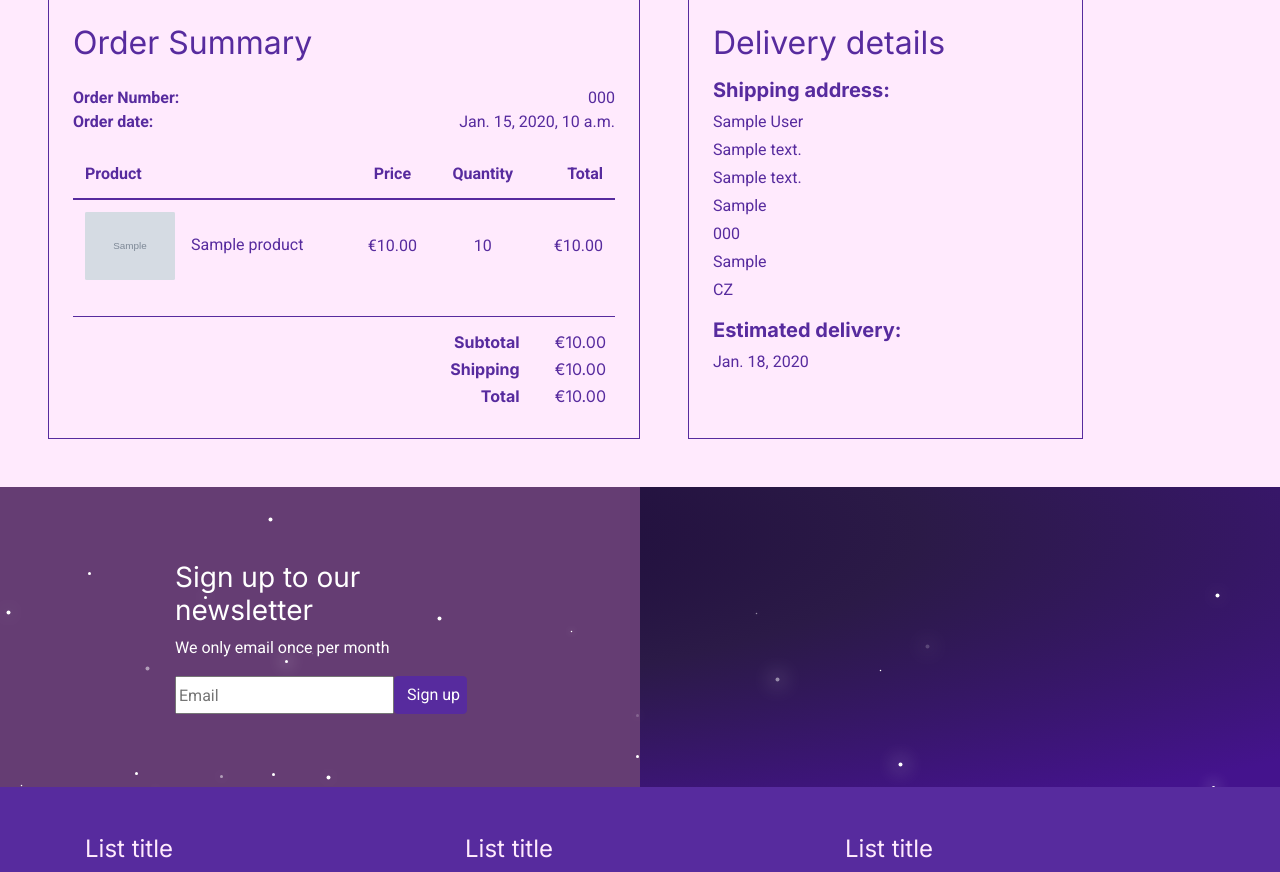
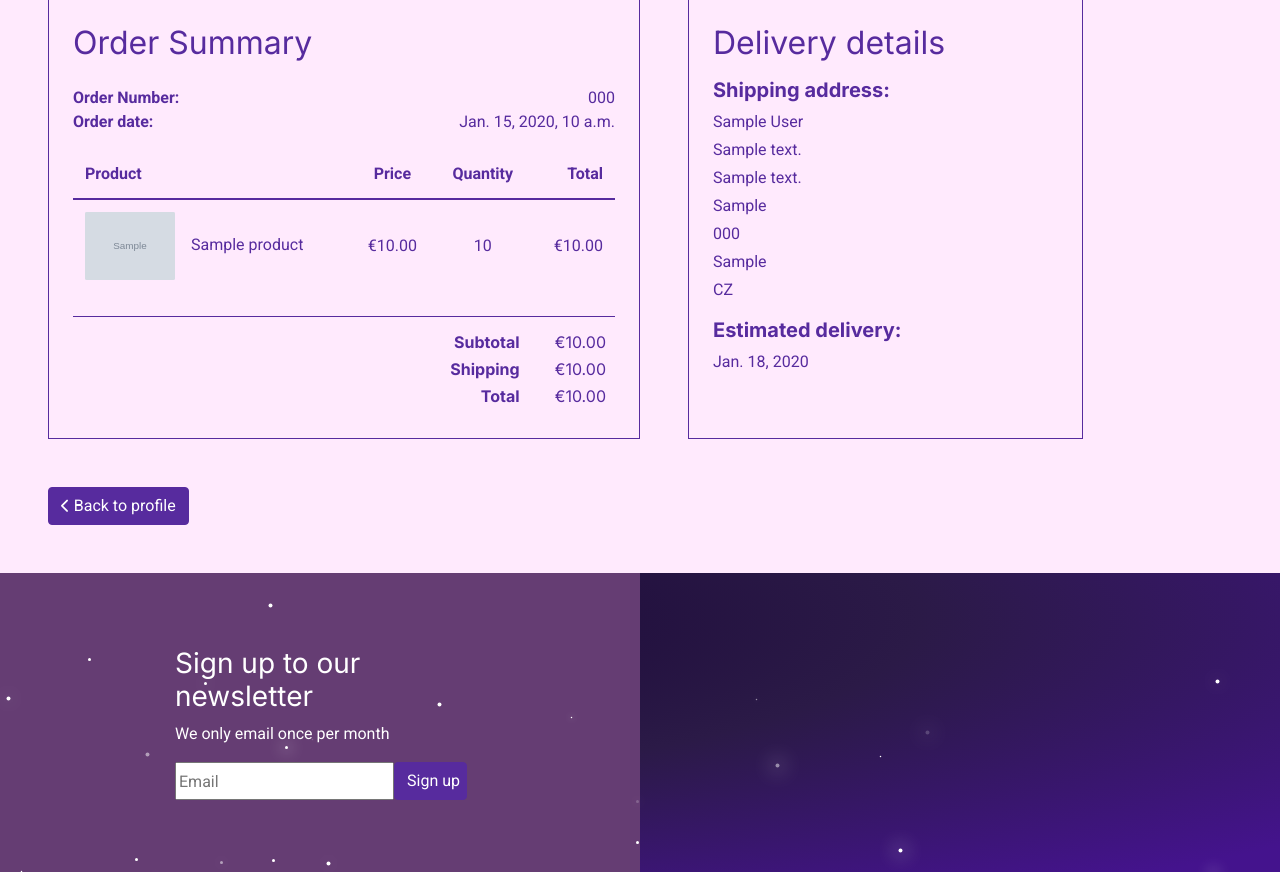
Before and after one commit to stephendawsondev/Sleep-Healthily, a Django app: page /profile/order_history/000/ in a window 1280 px wide. Shown: the part 329-1201 px from the top of the page. Run offline with Django 3.2, Linux system fonts and the light colour scheme; tables that the repository leaves empty hold one stand-in row (values such as "Sample post"); grey boxes marked "Sample" are stand-in pictures; some libraries are stand-ins or nearby versions; some web fonts are replaced.

Commit message:
feat: add go back buttons to order summary

```diff
--- a/checkout/templates/checkout/order_summary.html
+++ b/checkout/templates/checkout/order_summary.html
@@ -87,7 +87,16 @@
       <p>{{ order.estimated_delivery_date }}</p>
     </div>
   </div>
-
+  <div class="back-button mt-5">
+    {% if from_profile %}
+    <a href="{% url 'profile' %}" class="btn btn-primary"><i class="fa fa-chevron-left fa-sm"></i> Back to
+      profile</a>
+    {% else %}
+    <a href="{% url 'products' %}" class="btn btn-primary">
+      <i class="fa fa-chevron-left fa-sm"></i> Continue
+      shopping
+    </a>
+    {% endif %}
   </div>
 </section>
 
```
